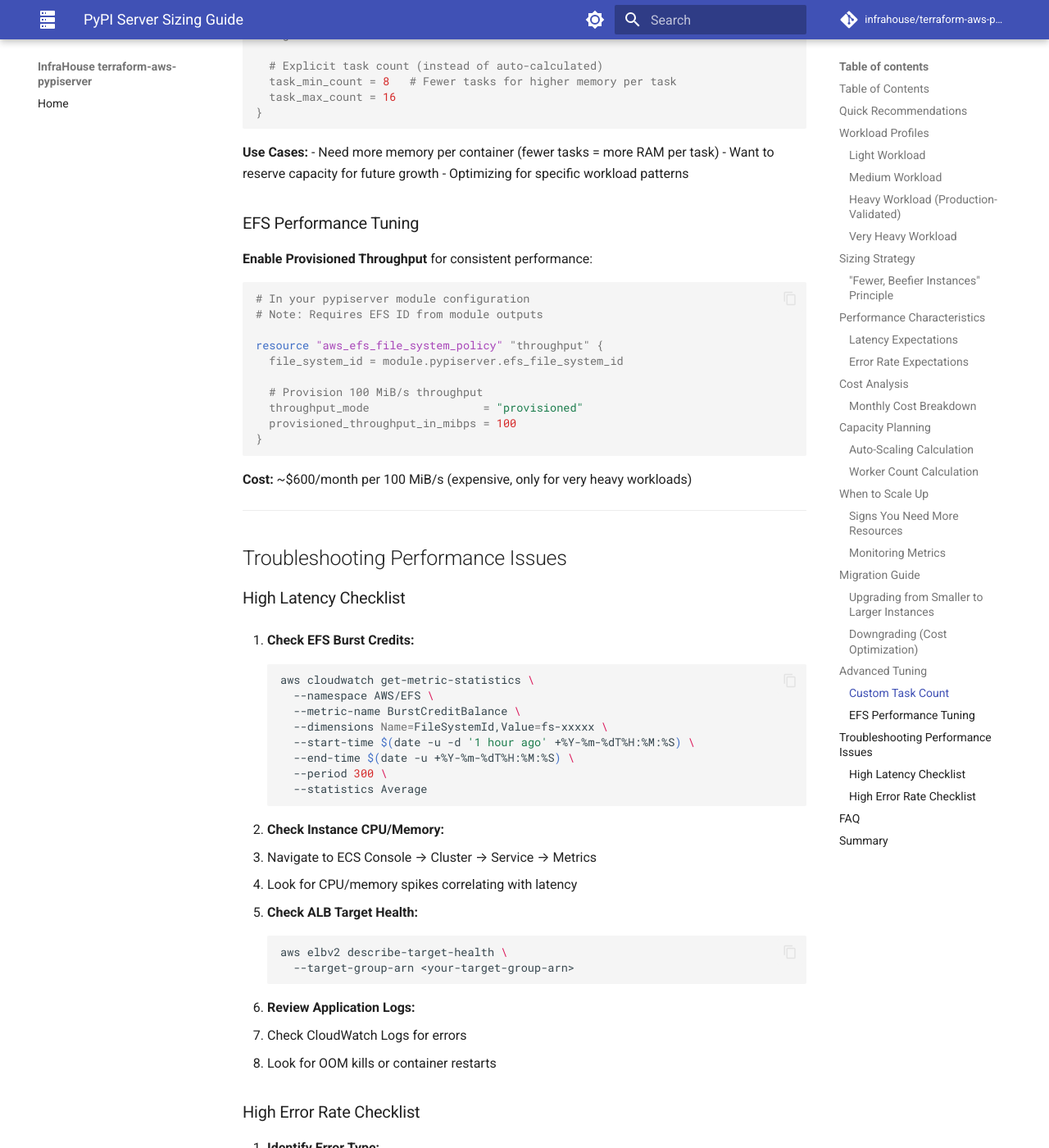
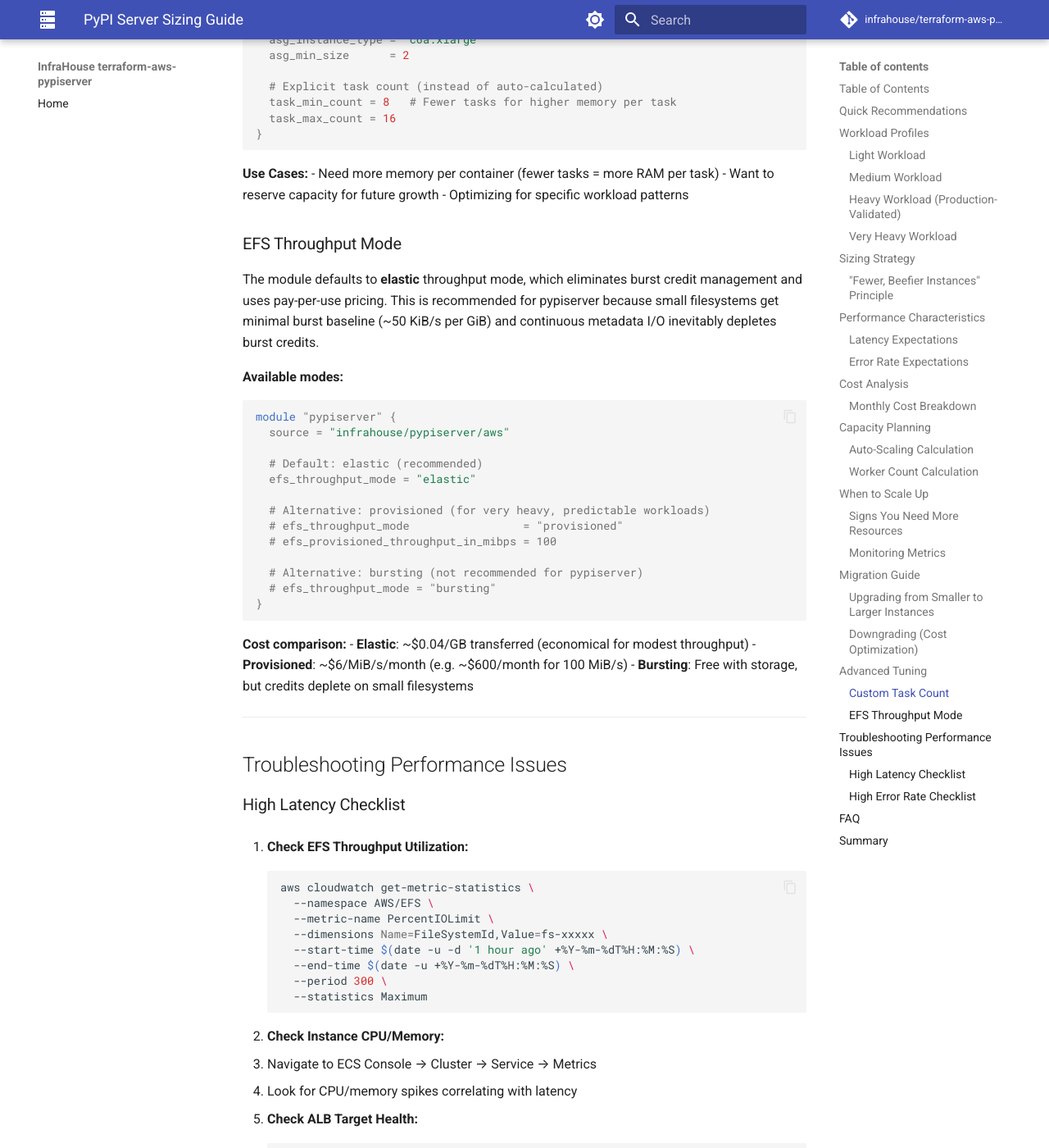
Before and after one commit to infrahouse/terraform-aws-pypiserver, an MkDocs documentation site: the page built from docs/SIZING.md, in a window 1280 px wide and 1400 px high, scrolled down 9378 px. Shown: the whole window at 82% size. Built offline with MkDocs 1.6.1 and Material for MkDocs 9.7.7, drawn with Linux system fonts in a browser that asks for light colours; comment, search, counter and statistics services are not loaded; some of the changed text lies outside the part shown.

Commit message:
feat: add EFS elastic throughput mode and upgrade ECS module to 7.6.0
Switch EFS default from bursting to elastic throughput mode because small
filesystems inevitably deplete burst credits under pypiserver's continuous
metadata I/O. Add efs_throughput_mode and efs_provisioned_throughput_in_mibps
variables, make burst credit alarm/dashboard conditional, rearrange CloudWatch
dashboard into ECS/ALB/EFS sections with plain English descriptions, and
upgrade ECS module from 7.1.0 to 7.6.0.

Closes #40

Co-Authored-By: Claude Opus 4.6 <noreply@anthropic.com>

````diff
--- a/docs/SIZING.md
+++ b/docs/SIZING.md
@@ -252,19 +252,19 @@ Based on extensive stress testing, we recommend **2-4 compute-optimized instance
 
 **Light Configuration (2 × t3.small):**
 - EC2: 2 × $0.0208/hour × 730 hours = $30.37
-- EFS: ~$0.30 (1 GB storage, bursting throughput)
+- EFS: ~$0.30 (1 GB storage, elastic throughput)
 - ALB: ~$16.20 (base) + ~$1/month (LCU)
 - **Total: ~$48/month**
 
 **Heavy Configuration (2 × c6a.xlarge - Recommended):**
 - EC2: 2 × $0.153/hour × 730 hours = $223.38
-- EFS: ~$3.00 (10 GB storage, bursting throughput)
+- EFS: ~$3.00 (10 GB storage, elastic throughput)
 - ALB: ~$16.20 (base) + ~$3/month (LCU)
 - **Total: ~$245/month**
 
 **Very Heavy Configuration (2 × c6a.2xlarge):**
 - EC2: 2 × $0.306/hour × 730 hours = $446.76
-- EFS: ~$10.00 (50 GB storage, bursting throughput)
+- EFS: ~$10.00 (50 GB storage, elastic throughput)
 - ALB: ~$16.20 (base) + ~$5/month (LCU)
 - **Total: ~$478/month**
 
@@ -334,17 +334,17 @@ Each task runs **4 gunicorn workers** (auto-calculated):
 - ✅ Need high availability (already at 2 instances minimum)
 
 **Upgrade EFS Throughput** if:
-- ✅ EFS burst credits depleting (< 1 TB)
 - ✅ `PercentIOLimit` > 80% sustained
 - ✅ Many packages (> 1000) causing metadata bottleneck
+- ✅ EFS burst credits depleting (only applies if `efs_throughput_mode = "bursting"`)
 
 ### Monitoring Metrics
 
 **Key CloudWatch Metrics:**
 
-1. **EFS BurstCreditBalance**
-   - Alert: < 1 TB (1,000,000,000,000 bytes)
-   - Action: Enable provisioned throughput or optimize access patterns
+1. **EFS PercentIOLimit**
+   - Alert: > 80% sustained
+   - Action: Verify `efs_throughput_mode = "elastic"` (default) or switch to provisioned
 
 2. **ECS CPU Utilization**
    - Alert: > 80% for 10+ minutes
@@ -446,24 +446,35 @@ module "pypiserver" {
 - Want to reserve capacity for future growth
 - Optimizing for specific workload patterns
 
-### EFS Performance Tuning
+### EFS Throughput Mode
 
-**Enable Provisioned Throughput** for consistent performance:
+The module defaults to **elastic** throughput mode, which eliminates burst credit management
+and uses pay-per-use pricing. This is recommended for pypiserver because small filesystems
+get minimal burst baseline (~50 KiB/s per GiB) and continuous metadata I/O inevitably
+depletes burst credits.
+
+**Available modes:**
 
 ```hcl
-# In your pypiserver module configuration
-# Note: Requires EFS ID from module outputs
+module "pypiserver" {
+  source = "infrahouse/pypiserver/aws"
 
-resource "aws_efs_file_system_policy" "throughput" {
-  file_system_id = module.pypiserver.efs_file_system_id
+  # Default: elastic (recommended)
+  efs_throughput_mode = "elastic"
 
-  # Provision 100 MiB/s throughput
-  throughput_mode                 = "provisioned"
-  provisioned_throughput_in_mibps = 100
+  # Alternative: provisioned (for very heavy, predictable workloads)
+  # efs_throughput_mode                 = "provisioned"
+  # efs_provisioned_throughput_in_mibps = 100
+
+  # Alternative: bursting (not recommended for pypiserver)
+  # efs_throughput_mode = "bursting"
 }
 ```
 
-**Cost:** ~$600/month per 100 MiB/s (expensive, only for very heavy workloads)
+**Cost comparison:**
+- **Elastic**: ~$0.04/GB transferred (economical for modest throughput)
+- **Provisioned**: ~$6/MiB/s/month (e.g. ~$600/month for 100 MiB/s)
+- **Bursting**: Free with storage, but credits deplete on small filesystems
 
 ---
 
@@ -471,16 +482,16 @@ resource "aws_efs_file_system_policy" "throughput" {
 
 ### High Latency Checklist
 
-1. **Check EFS Burst Credits:**
+1. **Check EFS Throughput Utilization:**
    ```bash
    aws cloudwatch get-metric-statistics \
      --namespace AWS/EFS \
-     --metric-name BurstCreditBalance \
+     --metric-name PercentIOLimit \
      --dimensions Name=FileSystemId,Value=fs-xxxxx \
      --start-time $(date -u -d '1 hour ago' +%Y-%m-%dT%H:%M:%S) \
      --end-time $(date -u +%Y-%m-%dT%H:%M:%S) \
      --period 300 \
-     --statistics Average
+     --statistics Maximum
    ```
 
 2. **Check Instance CPU/Memory:**
````
Also changed, not shown: CLAUDE.md (added, +54 -0 lines), README.md (+16 -20 lines), 6 other files.
